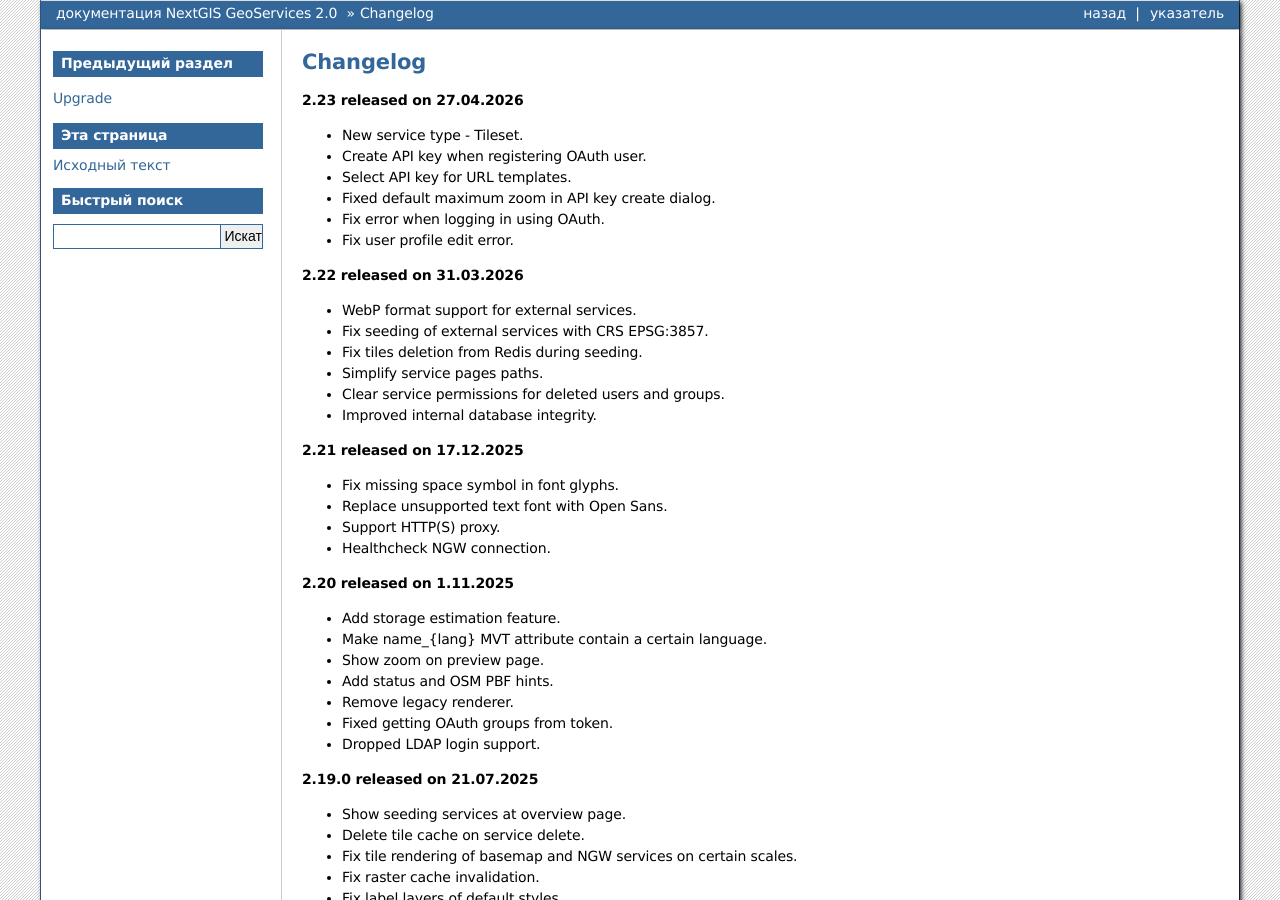
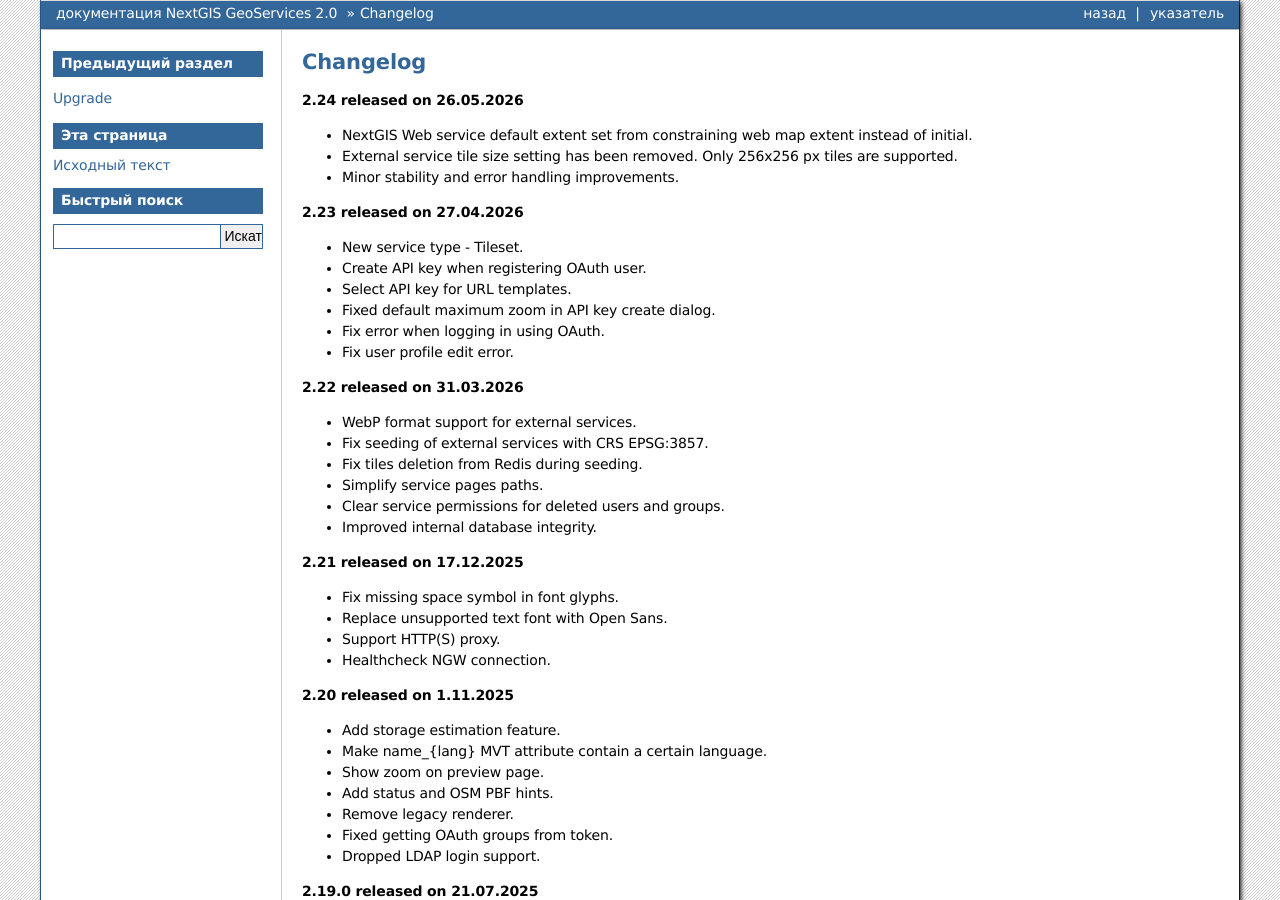
Before and after one commit to nextgis/docs_geoserv_prem, a Sphinx documentation site: the page built from source/changelog.rst, in a window 1280 px wide and 900 px high. Built offline with Sphinx 7.4.7, drawn with Linux system fonts in a browser that asks for light colours; formulas are drawn with MathJax 3.

Commit message:
Relase 2.24.0

```diff
--- a/source/changelog.rst
+++ b/source/changelog.rst
@@ -1,5 +1,11 @@
 Changelog
 ================
+
+**2.24 released on 26.05.2026**
+
+- NextGIS Web service default extent set from constraining web map extent instead of initial.
+- External service tile size setting has been removed. Only 256x256 px tiles are supported.
+- Minor stability and error handling improvements.
 
 **2.23 released on 27.04.2026**
 
@@ -39,7 +45,6 @@
 
 **2.19.0 released on 21.07.2025**
 
-
 - Show seeding services at overview page.
 - Delete tile cache on service delete.
 - Fix tile rendering of basemap and NGW services on certain scales.
@@ -49,7 +54,6 @@
 - Fix delete basemap data button.
 
 **2.18.0 released on 14.05.2025**
-
 
 - Add picker with 3 default styles for basemap service.
 - Fix authorization and permissions check.
--- a/source/upgrade.rst
+++ b/source/upgrade.rst
@@ -78,7 +78,7 @@
 No additional steps needed, proceed with the standard steps described above.
 
 
-Upgrade to 2.23.x from 2.22.x
+Upgrade to 2.24.x from 2.22.x
 -------------------------------
 
 If you set up an OAuth server with GeoServices, change path in the Redirect URI from ``/oauth2/callback`` to ``/oauth``.
```
Also changed, not shown: source/admin.rst (+4 -4 lines).
